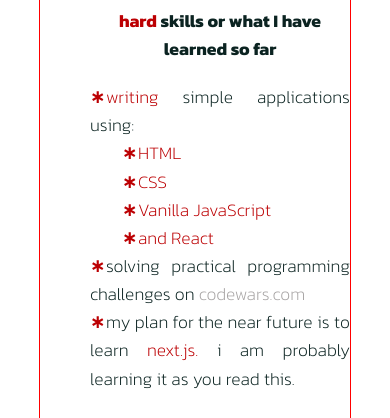
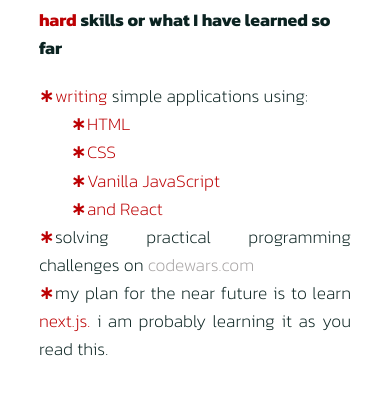
Before and after one commit to devdotcomweb/portfolio_website_1, a plain HTML site: page skills.html in a window 390 px wide. Shown: the part 177-595 px from the top of the page. Drawn offline with nearby package versions, Linux system fonts and the light colour scheme.

Commit message:
responsiveness

```diff
--- a/css/index.css
+++ b/css/index.css
@@ -26,6 +26,9 @@
   font-size: 1rem;
   font-weight: 200;
   line-height: 1.6;
+  max-width: 1250px;
+  min-width: 350px;
+  max-height: 500px;
   margin: auto;
 }
 
@@ -181,7 +184,7 @@
 /* ----------------------------------------- */
 /* ----------------------------------------- */
 
-#main-container {
+#home {
   background: url('../images/aaron-boris-VxbMTmtRG5Q-unsplash-large.jpg');
   background-repeat: no-repeat;
   background-size: cover;
@@ -189,6 +192,15 @@
   background-attachment: fixed;
   color: var(--secondary-color);
 }
+
+/* #main-container {
+  background: url('../images/aaron-boris-VxbMTmtRG5Q-unsplash-large.jpg');
+  background-repeat: no-repeat;
+  background-size: cover;
+  background-position: center center;
+  background-attachment: fixed;
+  color: var(--secondary-color);
+} */
 
 .intro-container {
   color: var(--primary-color);
@@ -371,6 +383,10 @@
   padding-top: 50px;
 }
 
+#skills-container h2 {
+  text-align: left;
+}
+
 .hard-skills-container,
 .soft-skills-container,
 .learning-skills-container {
@@ -378,8 +394,6 @@
   width: 80%;
   margin: auto;
   padding-top: 5%;
-  padding-left: 50px;
-  border: 1px solid red;
 }
 
 .hard-skills-container li::before,
@@ -657,7 +671,6 @@
   margin-top: 50px;
   padding-bottom: 50px;
   border-radius: 5px;
-  /* border: 3px solid red; */
 }
 
 #contact-details h2 {
@@ -671,7 +684,6 @@
   width: 90%;
   margin-top: 50px;
   border-radius: 5px;
-  /* border: 3px solid green; */
 }
 
 .details {
@@ -679,7 +691,6 @@
   justify-content: center;
   align-items: center;
   width: 350px;
-  /* border: 3px solid blue; */
 }
 
 .details i {
@@ -1164,7 +1175,6 @@
     flex-direction: column;
     justify-content: center;
     align-items: center;
-    border: 1px solid red;
   }
 
   .details {
```
